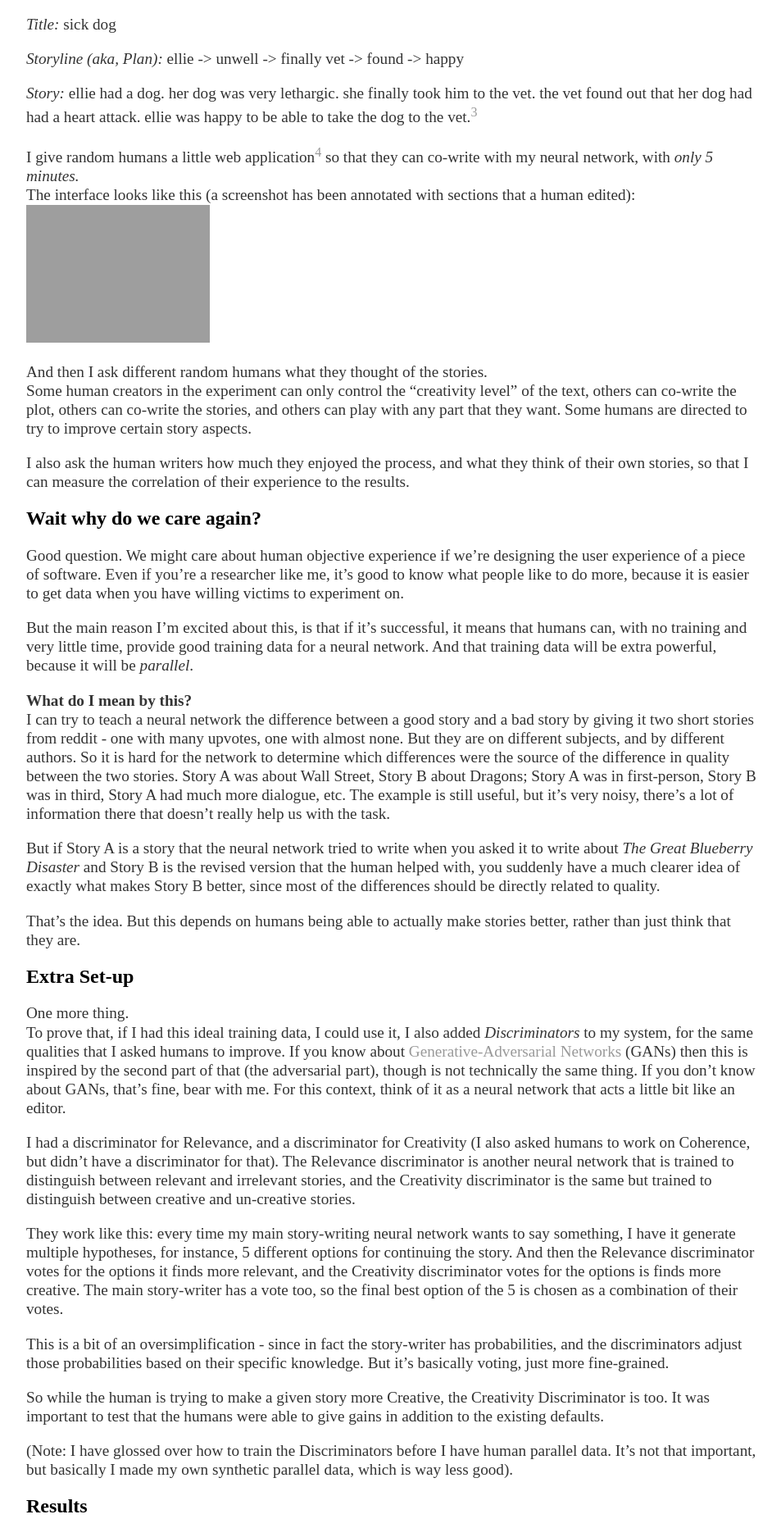
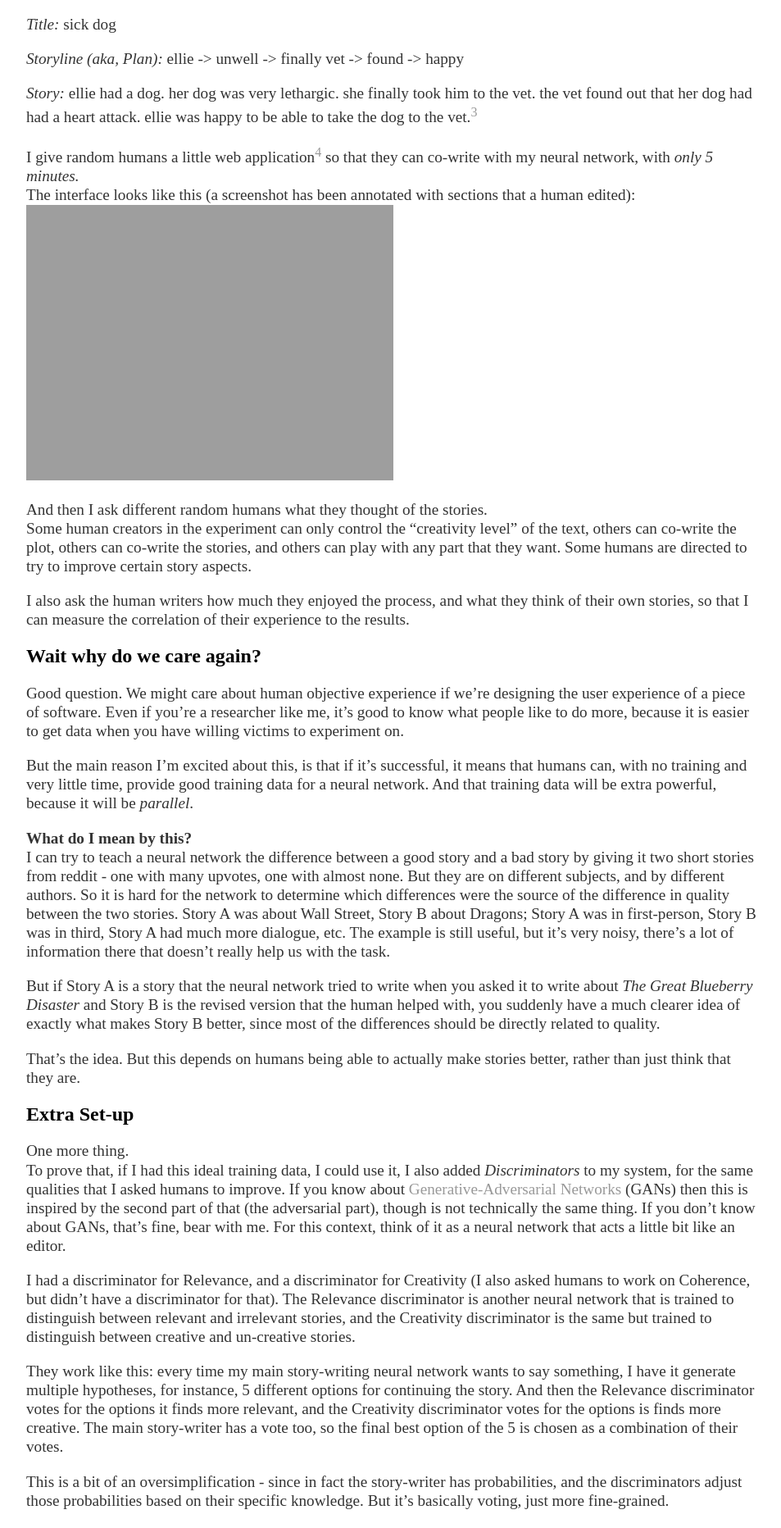
Before and after one commit to seraphinatarrant/seraphinatarrant.github.io, a Jekyll site: the page built from _posts/2019-05-09-interactive-NLG.md, in a window 1280 px wide. Shown: the part 1097-2961 px from the top of the page at 82% size, without its empty margins (160-1113 px from the left). Built offline with Jekyll 4.4.1, drawn with Linux system fonts in a browser that asks for light colours.

Commit message:
image resize hopefully last

```diff
--- a/_posts/2019-05-09-interactive-NLG.md
+++ b/_posts/2019-05-09-interactive-NLG.md
@@ -51,7 +51,9 @@ ellie was happy to be able to take the dog to the vet.<sup>[3](#footnote3)</sup>
 I give random humans a little web application<sup>[4](#footnote4)</sup> so that they can co-write
 with my neural network, with _only 5 minutes._ <br>
 The interface looks like this (a screenshot has been annotated with sections that a human edited):
-<img src="https://seraphinatarrant.github.io/images/medium_interactive_annotated_blue.png" height="25%" width="25%">
+<br>
+![Screenshot of Interface](https://seraphinatarrant.github.io/images/medium_interactive_annotated_blue.png){:height="50%" width="50%"}
+<br>
 
 And then I ask different random humans what they thought of the stories. <br>
 Some human creators in the experiment can only control the “creativity level” of the text,
@@ -115,8 +117,10 @@ So while the human is trying to make a given story more Creative, the Creativity
 
 
 ## Results
-Here are the results from my experiments (I will explain them in English):<br>
+Here are the results from my experiments (I will explain them in English):
+<br>
 ![Results tables](https://seraphinatarrant.github.io/images/NAACL_results_tables.png){:height="250px" width="250px"}
+<br>
 
 The takeaways are these:
 1. humans _do_ improve the things they are trying to improve (this is exciting!)
```
